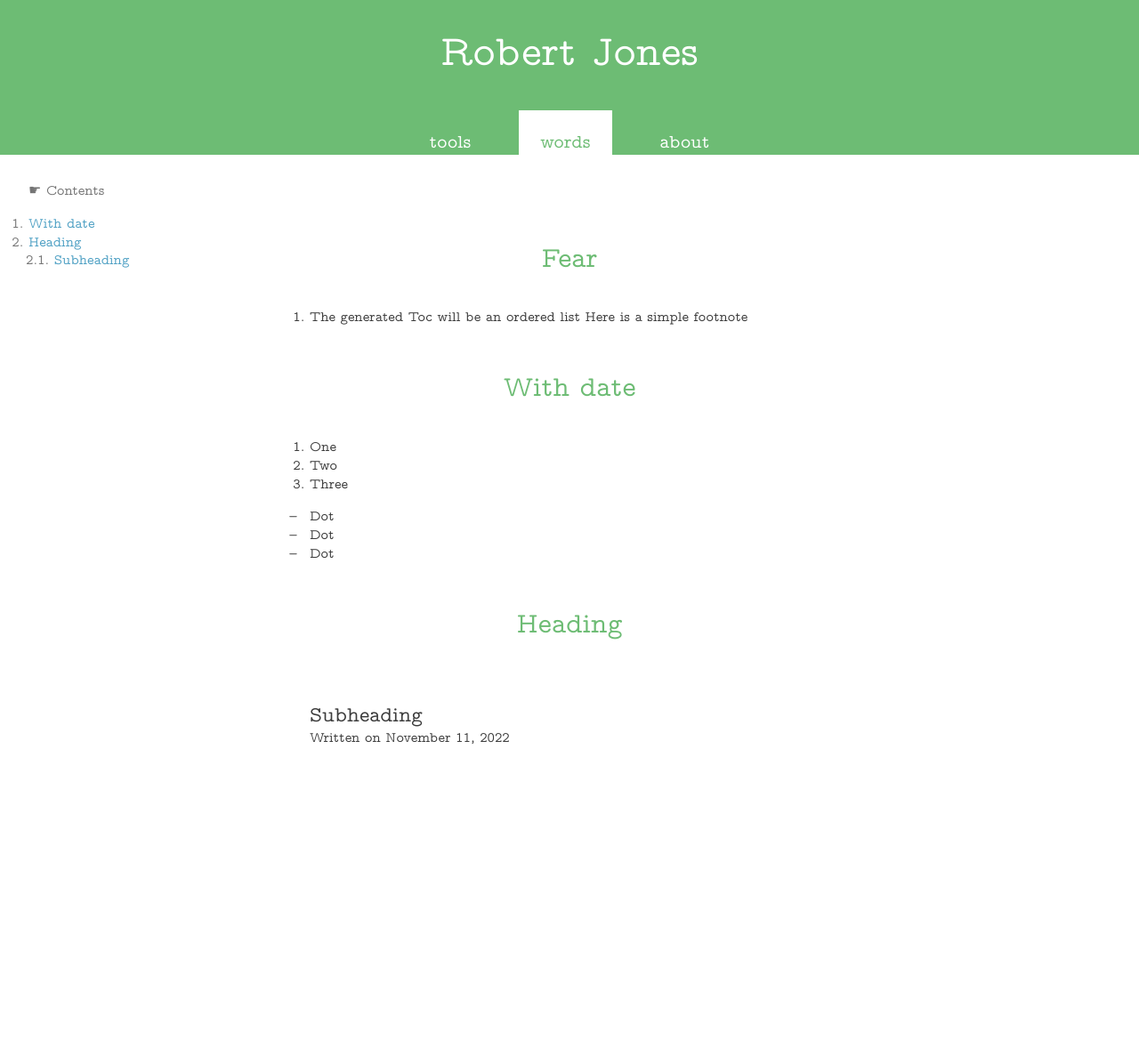
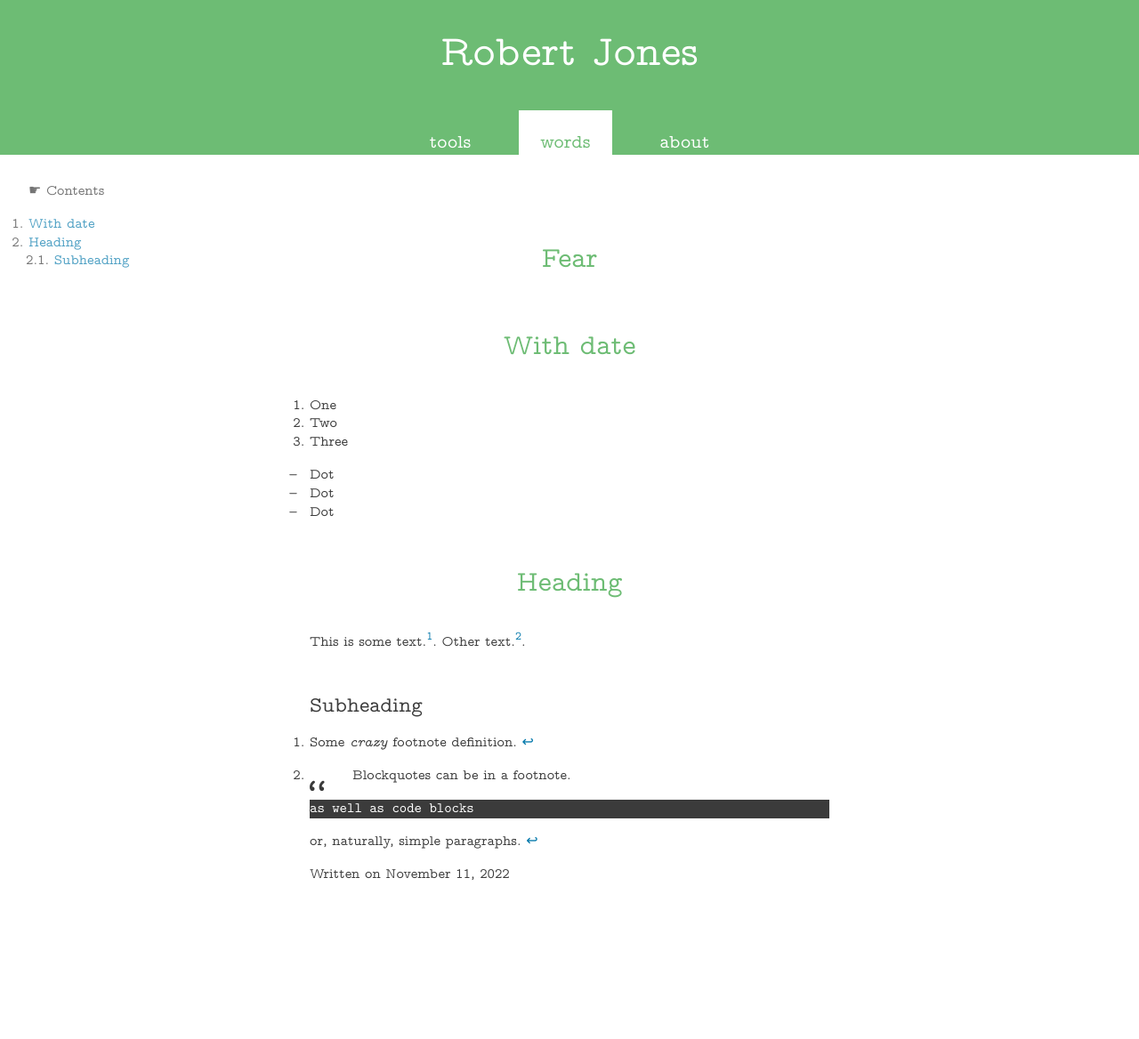
Before and after one commit to rjjiii/rjjiii.github.io, a Jekyll site: the page built from _posts/2022-11-11-fear.md, in a window 1280 px wide. Shown: the whole page at 89% size. Built offline with Jekyll 4.4.1, drawn with Linux system fonts in a browser that asks for light colours; our own code applies the rules of GitHub Pages for plain Markdown files; before the commit the page ends 1015 px from its top, so only the background shows below that.

Commit message:
Update 2022-11-11-fear.md

```diff
--- a/_posts/2022-11-11-fear.md
+++ b/_posts/2022-11-11-fear.md
@@ -11,9 +11,6 @@
 </nav>
 
 
-1. The generated Toc will be an ordered list Here is a simple footnote
-{:toc}
-
 # With date
 
 1. One
@@ -26,5 +23,16 @@
 
 # Heading
 
+This is some text.[^1]. Other text.[^footnote].
+
+[^1]: Some *crazy* footnote definition.
+
+[^footnote]:
+    > Blockquotes can be in a footnote.
+
+        as well as code blocks
+
+    or, naturally, simple paragraphs.
+
 
 ## Subheading
```
